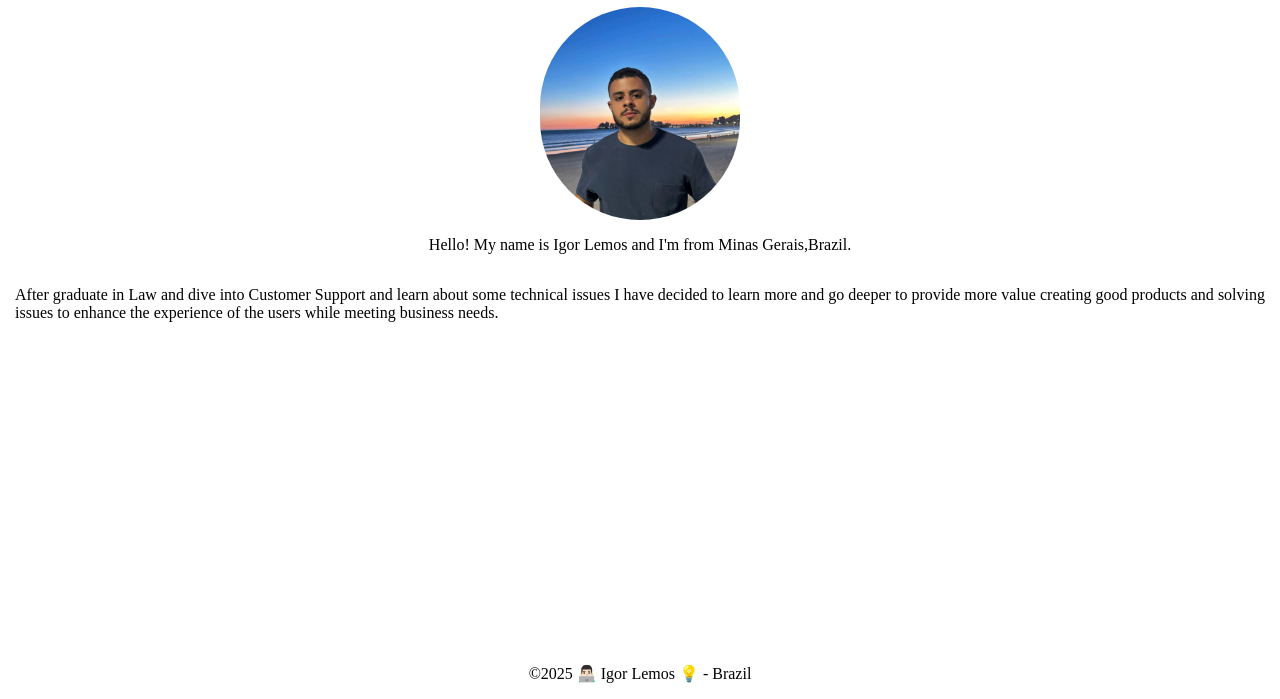
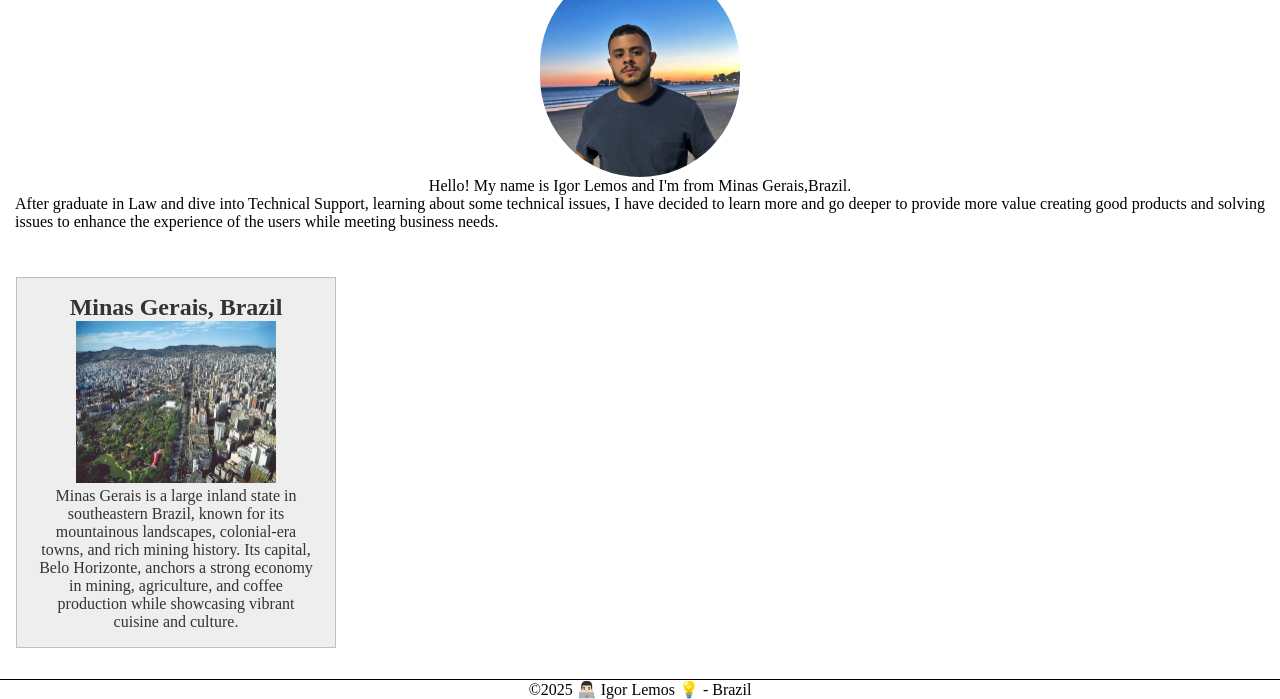
Before and after one commit to igornlemos/wdd130, a plain HTML site: page index.html in a window 1280 px wide. Shown: the part 101-800 px from the top of the page. Drawn offline with Linux system fonts and the light colour scheme.

Commit message:
feat: add aside and child elements on index.html and corresponding CSS styles

```diff
--- a/index.html
+++ b/index.html
@@ -4,6 +4,8 @@
     <meta charset="UTF-8">
     <meta name="viewport" content="width=device-width, initial-scale=1.0">
     <link rel="stylesheet" href="styles/styles.css">
+    <meta name="description" content="Igor Lemos - BYU-Idaho WDD130 - Web Fundamentals Practice - Personal Page">
+    <meta name="author" content="Igor Lemos">
     <title>Igor Lemos | WDD 130</title>
   </head>
   <body>
@@ -23,12 +25,17 @@
       <p>Hello! My name is Igor Lemos and I'm from Minas Gerais,Brazil.</p>
 
       <p>
-        After graduate in Law and dive into Customer Support and learn about
-        some technical issues I have decided to learn more and go deeper to
+        After graduate in Law and dive into Technical Support, learning about
+        some technical issues, I have decided to learn more and go deeper to
         provide more value creating good products and solving issues to enhance
         the experience of the users while meeting business needs.
       </p>
     </main>
+    <aside>
+      <h2>Minas Gerais, Brazil</h2>
+      <img src="images/belo-horizonte.webp" alt="Aerial view of Belo Horizonte, Minas Gerais, Brazil">
+      <p>Minas Gerais is a large inland state in southeastern Brazil, known for its mountainous landscapes, colonial-era towns, and rich mining history. Its capital, Belo Horizonte, anchors a strong economy in mining, agriculture, and coffee production while showcasing vibrant cuisine and culture.</p>
+    </aside>
     <footer>
       <p>&copy;2025 👨🏻‍💻 Igor Lemos 💡 - Brazil</p>
     </footer>
--- a/styles/styles.css
+++ b/styles/styles.css
@@ -1,3 +1,9 @@
+* {
+    margin: 0;
+    padding: 0;
+    box-sizing: border-box;
+}
+
 html, body {
     height: 100vh;
     margin: 0;
@@ -19,7 +25,7 @@ nav {
     gap: 12px;
 }
 
-img {
+main img {
     border-radius: 100px;
 }
 
@@ -32,8 +38,40 @@ main {
     margin: 0 15px 0 15px;
 }
 
+
+
+aside {
+  width: 20rem;
+  margin: 1rem;
+  border: 1px solid rgb(0 0 0 / 0.2);
+  padding: 1rem;
+  background-color: #eee;
+  color: #333;
+  text-align: center;
+}
+
+aside img{
+    width: 200px;
+    height: auto;
+}
+
+p{
+    padding: 0;
+}
+
+
 footer {
-    margin-top: auto;
-    display: flex;
-    justify-content: center;
+  margin-top: 15px;
+  border-top: 1px solid #000;
+  text-align: center;
 }
+
+/* Class Selectors */
+
+.box {
+  margin: 1rem;
+  border: 1px solid rgb(0 0 0 / 10%);
+  padding: 1rem;
+  background-color: #ddd;
+  color: #000;
+}
```
Also changed, not shown: images/belo-horizonte.jpg (added), images/belo-horizonte.webp (added).
